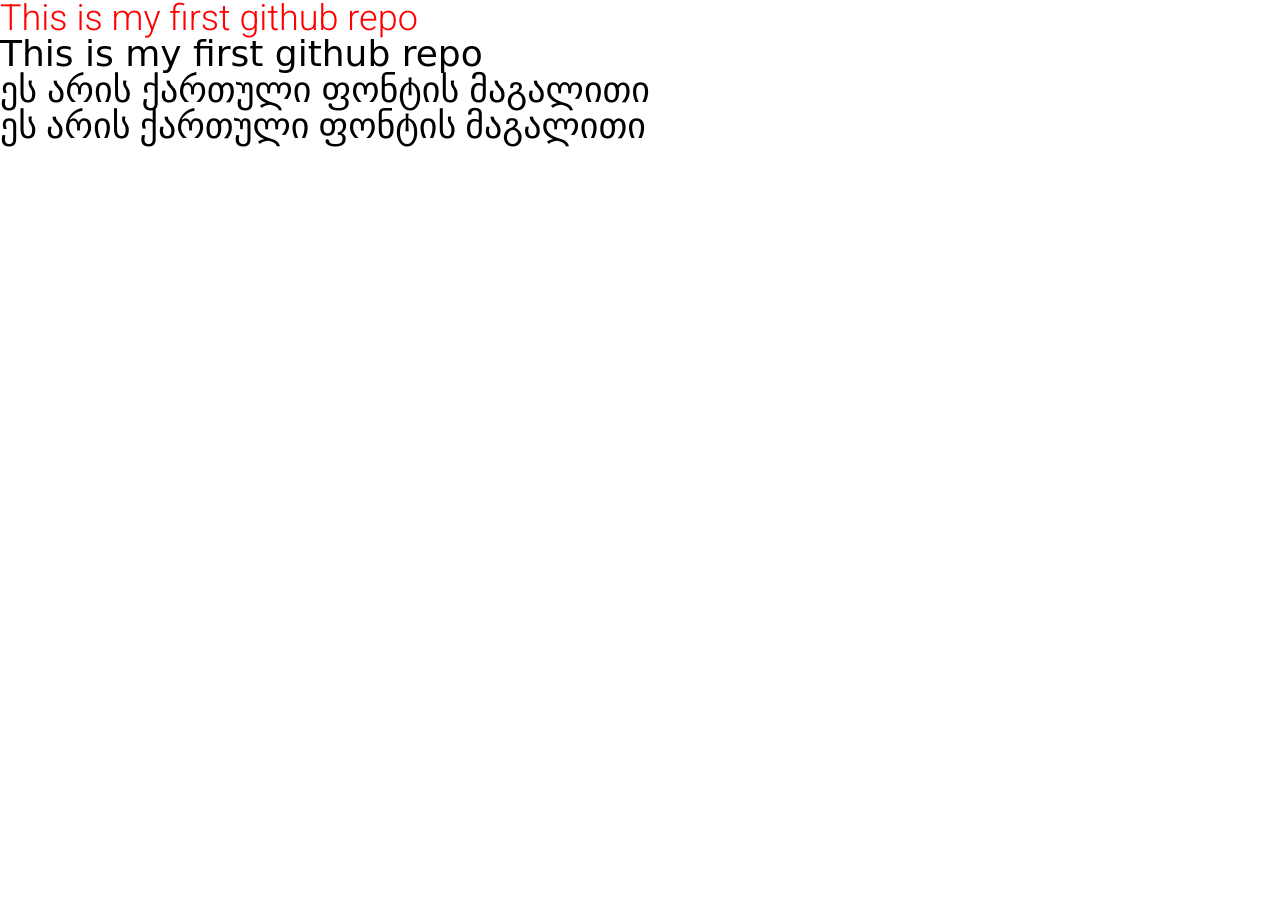
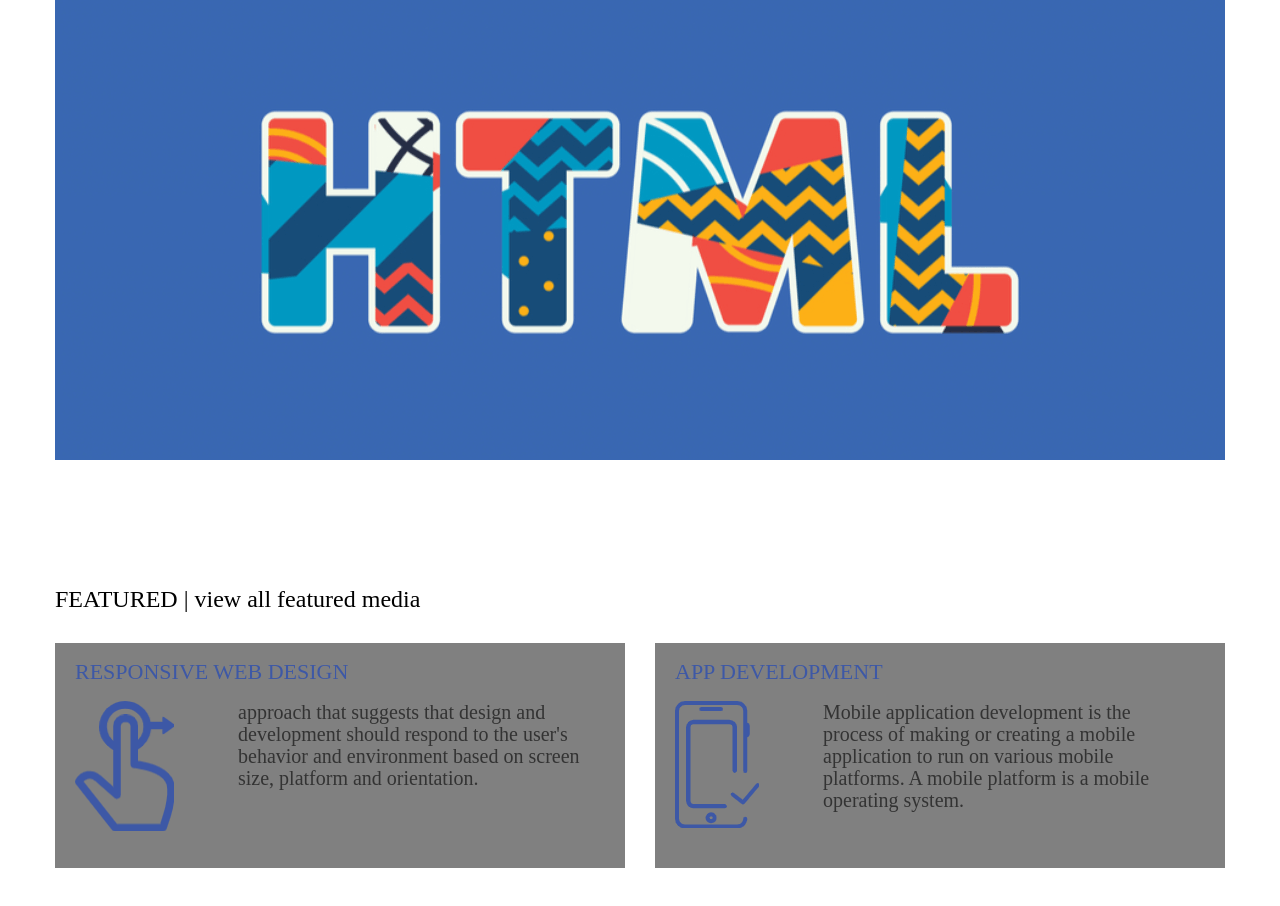
Before and after one commit to GegaLotishvili/lecture4-feb23, a plain HTML site: page index.html in a window 1280 px wide. Before the commit the page ends 800 px from the top, so only its background shows below. Drawn offline with Linux system fonts and the light colour scheme; a web font is replaced by a local one.

Commit message:
end of lecture
end of lecture 4

```diff
--- a/css/style.css
+++ b/css/style.css
@@ -1,20 +1,56 @@
-h3 {
-	color: red;
-	font-family: 'Roboto', sans-serif;
-	font-size: 36px;
-	font-weight: 100;
+
+.s-1 {
+	margin-bottom: 124px;
 }
-h4 {
-	font-size: 36px;
-	font-weight: 400;
-	font-family: 'Tilt Prism', cursive;
+.container {
+	width: 1170px;
+	margin: 0 auto;
 }
 
-h5 {
-	font-family: "BPG Nino Mtavruli", sans-serif;
-	font-size: 36px;
+.s-2 {
+	margin-bottom: 70px;
+}
+
+h2 {
+	margin-bottom: 32px;
+	font-family: 'roboto' sans-serif;
+	font-size: 24px;
 	font-weight: 400;
 }
-h6 {
-	font-size: 36px;
+
+.mycard1, .mycard2 {
+	width: 570px;
+	height: 225px;
+	background-color: gray;
+	display: inline-block;
+	vertical-align: text-top;
+	padding-top: 18px;
+	padding-left: 20px;
 }
+
+.mycard1 {
+	margin-right: 26px;
+}
+
+h3 {
+	font-family: 'roboto' sans-serif;
+	font-size: 22px;
+	color: #3d58a6;
+	margin-bottom: 18px;
+}
+
+img {
+	display: inline-block;
+	margin-right: 60px;
+}
+
+p {
+	font-family: 'roboto' sans-serif;
+	font-size: 20px;
+	font-weight: 400;
+	color: #333333;
+	display: inline-block;
+	width: 350px;
+	vertical-align: top;
+	line-height: 22px;
+}
--- a/index.html
+++ b/index.html
@@ -13,9 +13,28 @@
 		<link rel="stylesheet" type="text/css" href="css/style.css">
 	</head>
 	<body>
-		<h3>This is my first github repo</h3>
-		<h4>This is my first github repo</h4>
-		<h5>ეს არის ქართული ფონტის მაგალითი</h5>
-		<h6>ეს არის ქართული ფონტის მაგალითი</h6>
+		<section class="s-1">
+			<div class="container">
+				<img src="images/banner.png">
+			</div>
+		</section>
+		<section class="s-2">
+			<div class="container">
+				<h2>FEATURED | view all featured media</h2>
+				<div class="mycard1">
+					<h3>RESPONSIVE WEB DESIGN</h3>
+					<img src="images/finger.png">
+					<p>approach that suggests that design and development should respond to the user's behavior and environment based on screen size, platform and orientation.</p>
+				</div>
+				<div class="mycard2">
+					<h3>APP DEVELOPMENT</h3>
+					<img src="images/mobile.png">
+					<p>Mobile application development is the process of making or creating a mobile application to run on various mobile platforms. A mobile platform is a mobile operating system.</p>
+				</div>
+			</div>
+		</section>
+		<footer>
+
+		</footer>
 	</body>
 </html>
```
Also changed, not shown: images/banner.png (added), images/fb.png (added), images/finger.png (added), images/mobile.png (added), images/yt.png (added), 1 other file.
